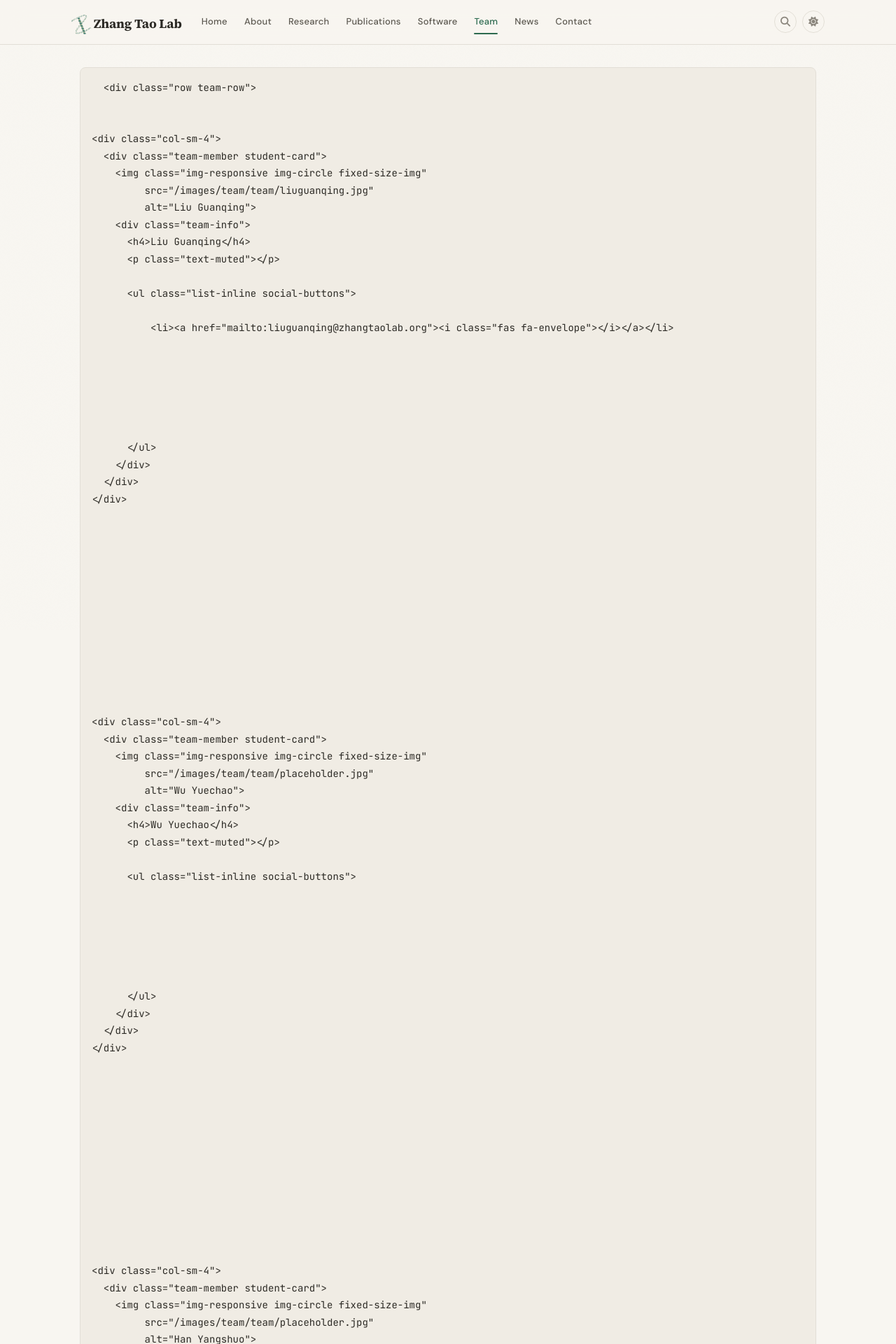
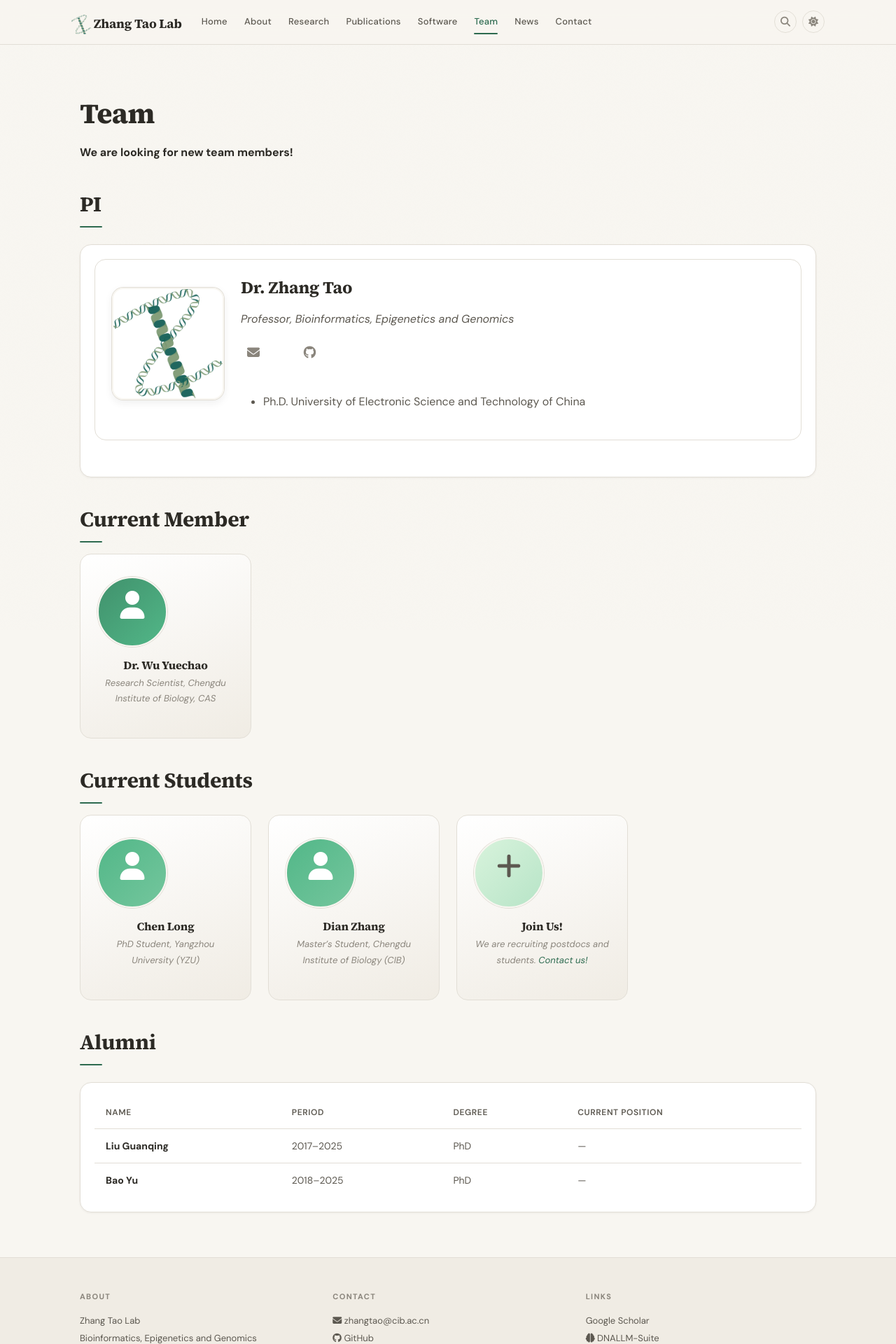
Before and after one commit to zhangtaolab/zhangtaolab.github.io, a Jekyll site: the page built from _pages/team.md, in a window 1280 px wide. Shown: the top 1920 px of the page at 70% size. Built offline with Jekyll 4.4.1, drawn with Linux system fonts in a browser that asks for light colours; a style sheet for code colours, icons or effects is not loaded; some of the changed text lies outside the part shown.

Commit message:
fix(content): rewrite team page and align roster/alumni data with reference (1-02 Task 1)
- Replace _data/team_members.yml with role-based schema (pi/member/student) matching ref-team roster
- Replace _data/alumni.yml with 4-column schema (Liu Guanqing 2017-2025 PhD, Bao Yu 2018-2025 PhD)
- Rewrite _pages/team.md as column-0 flattened HTML mirroring ref-team DOM (fixes 23 escaped-div blocks)
- Delete orphan _data/people.yml (zero template consumers, contradicted reference roster)

```diff
--- a/_data/people.yml
+++ /dev/null
@@ -1,24 +0,0 @@
-- name: Liu Guanqing
-  location: Chengdu Institute of Biology, CAS
-  degree: Ph.D. Candidate
-  year: "2024-"
-
-- name: Wu Yuechao
-  location: Chengdu Institute of Biology, CAS
-  degree: Ph.D. Candidate
-  year: "2024-"
-
-- name: Han Yangshuo
-  location: Chengdu Institute of Biology, CAS
-  degree: Ph.D. Candidate
-  year: "2023-"
-
-- name: Bao Yu
-  location: Chengdu Institute of Biology, CAS
-  degree: M.S. Candidate
-  year: "2024-"
-
-- name: Yang Qiqi
-  location: Chengdu Institute of Biology, CAS
-  degree: M.S. Candidate
-  year: "2024-"
--- a/_data/team_members.yml
+++ b/_data/team_members.yml
@@ -1,24 +1,22 @@
-- name: Liu Guanqing
-  photo: team/liuguanqing.jpg
-  info: PhD Student, Bioinformatics & Genomics
-  email: liuguanqing@zhangtaolab.org
+# Team roster. role: pi | member | student
+- name: Dr. Zhang Tao
+  role: pi
+  position: Professor, Bioinformatics, Epigenetics and Genomics
+  photo: /images/logo.png
+  email: zhangtao@cib.ac.cn
+  scholar: https://scholar.google.com/citations?user=fiqihP4AAAAJ&hl=en
+  github: https://github.com/zhangtaolab
+  education:
+    - "Ph.D. University of Electronic Science and Technology of China"
 
-- name: Wu Yuechao
-  photo: team/placeholder.jpg
-  info: PhD Student, CRISPR & Genome Editing
+- name: Dr. Wu Yuechao
+  role: member
+  position: Research Scientist, Chengdu Institute of Biology, CAS
 
-- name: Han Yangshuo
-  photo: team/placeholder.jpg
-  info: PhD Student, Epigenetics
+- name: Chen Long
+  role: student
+  position: "PhD Student, Yangzhou University (YZU)"
 
-- name: Bao Yu
-  photo: team/baoyu.jpg
-  info: Master's Student, Comparative Genomics
-
-- name: Yang Qiqi
-  photo: team/yangqiqi.jpg
-  info: Master's Student, Plant Genomics
-
-- name: "Join Us!"
-  photo: team/placeholder.jpg
-  info: We are recruiting postdocs and students. Contact us!
+- name: Dian Zhang
+  role: student
+  position: "Master's Student, Chengdu Institute of Biology (CIB)"
--- a/_pages/team.md
+++ b/_pages/team.md
@@ -1,6 +1,6 @@
 ---
+title: "Team"
 layout: team
-title: Team
 permalink: /team/
 ---
 
@@ -8,166 +8,101 @@ permalink: /team/
 p, li, h1, h2, h3, h4 { max-width: none !important; }
 </style>
 
-{% if site.data.team_members %}
-  {% for member in site.data.team_members %}
-    {% assign is_pi = false %}
-    {% if member.name == "Zhang Tao" or member.position contains "Professor" or member.position contains "PI" %}
-      {% assign is_pi = true %}
-    {% endif %}
+<h1 class="page-title">Team</h1>
 
-    {% if is_pi %}
-<!-- PI Section -->
+<p><strong>We are looking for new team members!</strong></p>
+
+{% assign pi = site.data.team_members | where: "role", "pi" | first %}
+{% assign staff = site.data.team_members | where: "role", "member" %}
+{% assign students = site.data.team_members | where: "role", "student" %}
+
+<h2 class="section-heading">PI</h2>
+
+{% if pi %}
 <div class="section-card">
-  <div class="pi-card">
-    <img class="pi-photo fixed-size-img"
-         src="{{ site.baseurl }}/images/team/{% if member.photo %}{{ member.photo }}{% else %}avatar.jpg{% endif %}"
-         alt="{{ member.name }}" loading="lazy">
-    <div>
-      <h3 class="pi-name">{{ member.name }}</h3>
-      <p style="font-style: italic; color: var(--text-secondary);">{{ member.position }}</p>
-      {% if member.institution %}
-      <p style="font-style: italic; color: var(--text-secondary);">{{ member.institution }}</p>
-      {% endif %}
-      <div class="pi-links">
-        {% if member.email %}
-          <a href="mailto:{{ member.email }}" class="icon-link" title="Email"><i class="fas fa-envelope"></i></a>
-        {% endif %}
-        {% if member.scholar %}
-          <a href="{{ member.scholar }}" target="_blank" class="icon-link" title="Google Scholar"><i class="fas fa-graduation-cap"></i></a>
-        {% endif %}
-        {% if member.orcid %}
-          <a href="https://orcid.org/{{ member.orcid }}" target="_blank" class="icon-link" title="ORCID"><i class="fab fa-orcid"></i></a>
-        {% endif %}
-        {% if member.github %}
-          <a href="https://github.com/{{ member.github }}" target="_blank" class="icon-link" title="GitHub"><i class="fab fa-github"></i></a>
-        {% endif %}
-        {% if member.twitter %}
-          <a href="https://twitter.com/{{ member.twitter }}" target="_blank" class="icon-link" title="Twitter"><i class="fab fa-twitter"></i></a>
-        {% endif %}
-        {% if member.website %}
-          <a href="{{ member.website }}" target="_blank" class="icon-link" title="Website"><i class="fas fa-globe"></i></a>
-        {% endif %}
-      </div>
-      {% if member.education %}
-      <ul style="margin-top: var(--space-4);">
-        {% for edu in member.education %}
-        <li>{{ edu }}</li>
-        {% endfor %}
-      </ul>
-      {% endif %}
-    </div>
-  </div>
+<div class="pi-card">
+{% if pi.photo %}
+<img src="{{ site.url }}{{ site.baseurl }}{{ pi.photo }}" class="pi-photo" alt="{{ pi.name }}" loading="lazy"/>
+{% else %}
+<div class="pi-photo-placeholder"><i class="fa-solid fa-user"></i></div>
+{% endif %}
+<div>
+<h3 class="pi-name">{{ pi.name }}</h3>
+<p style="font-style: italic; color: var(--text-secondary);">{{ pi.position }}</p>
+<div class="pi-links">
+{% if pi.email %}<a class="icon-link" href="mailto:{{ pi.email }}" title="Email"><i class="fa-solid fa-envelope"></i></a>{% endif %}
+{% if pi.scholar %}<a class="icon-link" href="{{ pi.scholar }}" title="Google Scholar"><i class="ai ai-google-scholar"></i></a>{% endif %}
+{% if pi.github %}<a class="icon-link" href="{{ pi.github }}" title="GitHub"><i class="fa-brands fa-github"></i></a>{% endif %}
 </div>
-    {% else %}
+{% if pi.education %}
+<ul style="margin-top: var(--space-4);">
+{% for edu in pi.education %}
+<li>{{ edu }}</li>
+{% endfor %}
+</ul>
+{% endif %}
+</div>
+</div>
+</div>
+{% endif %}
 
-    {% assign mod = forloop.index0 | modulo: 3 %}
-    {% if mod == 0 %}
-      <div class="row team-row">
-    {% endif %}
+{% if staff.size > 0 %}
+<h2 class="section-heading">Current Member</h2>
 
-    <div class="col-sm-4">
-      <div class="team-member student-card">
-        <img class="img-responsive img-circle fixed-size-img"
-             src="{{ site.baseurl }}/images/team/{% if member.photo %}{{ member.photo }}{% else %}avatar.jpg{% endif %}"
-             alt="{{ member.name }}">
-        <div class="team-info">
-          <h4>{{ member.name }}</h4>
-          <p class="text-muted">{{ member.position }}</p>
-          {% if member.research_interests %}
-            <p class="research-interests">{{ member.research_interests }}</p>
-          {% endif %}
-          <ul class="list-inline social-buttons">
-            {% if member.email %}
-              <li><a href="mailto:{{ member.email }}"><i class="fas fa-envelope"></i></a></li>
-            {% endif %}
-            {% if member.scholar %}
-              <li><a href="{{ member.scholar }}" target="_blank"><i class="fas fa-graduation-cap"></i></a></li>
-            {% endif %}
-            {% if member.orcid %}
-              <li><a href="https://orcid.org/{{ member.orcid }}" target="_blank"><i class="fab fa-orcid"></i></a></li>
-            {% endif %}
-            {% if member.github %}
-              <li><a href="https://github.com/{{ member.github }}" target="_blank"><i class="fab fa-github"></i></a></li>
-            {% endif %}
-            {% if member.twitter %}
-              <li><a href="https://twitter.com/{{ member.twitter }}" target="_blank"><i class="fab fa-twitter"></i></a></li>
-            {% endif %}
-            {% if member.website %}
-              <li><a href="{{ member.website }}" target="_blank"><i class="fas fa-globe"></i></a></li>
-            {% endif %}
-          </ul>
-        </div>
-      </div>
-    </div>
+<div class="team-grid">
+{% for member in staff %}
+<div class="team-card">
+<div class="team-photo" style="display:flex;align-items:center;justify-content:center;background:linear-gradient(135deg, #40916c 0%, #52b788 100%);">
+<i class="fa-solid fa-user" style="font-size: 2.5rem; color: white;"></i>
+</div>
+<h4 class="team-name">{{ member.name }}</h4>
+<p class="team-info">{{ member.position }}</p>
+</div>
+{% endfor %}
+</div>
+{% endif %}
 
-    {% if mod == 2 or forloop.last %}
-      </div>
-    {% endif %}
-    {% endif %}
-  {% endfor %}
+{% if students.size > 0 %}
+<h2 class="section-heading">Current Students</h2>
+
+<div class="team-grid">
+{% for member in students %}
+<div class="team-card">
+<div class="team-photo" style="display:flex;align-items:center;justify-content:center;background:linear-gradient(135deg, #52b788 0%, #74c69d 100%);">
+<i class="fa-solid fa-user" style="font-size: 2.5rem; color: white;"></i>
+</div>
+<h4 class="team-name">{{ member.name }}</h4>
+<p class="team-info">{{ member.position }}</p>
+</div>
+{% endfor %}
+<div class="team-card">
+<div class="team-photo" style="display:flex;align-items:center;justify-content:center;background:linear-gradient(135deg, #d8f3dc 0%, #b7e4c7 100%); color: #2d6a4f;">
+<i class="fa-solid fa-plus" style="font-size: 2.5rem;"></i>
+</div>
+<h4 class="team-name">Join Us!</h4>
+<p class="team-info">We are recruiting postdocs and students. <a href="{{ site.url }}{{ site.baseurl }}/contact/">Contact us!</a></p>
+</div>
+</div>
 {% endif %}
 
 {% if site.data.alumni %}
-  <div class="section-card">
-    <h2 class="section-subtitle">Alumni</h2>
-    <table class="alumni-table">
-      <thead>
-        <tr>
-          <th>Name</th>
-          <th>Duration</th>
-          <th>Current Position</th>
-        </tr>
-      </thead>
-      <tbody>
-        {% for alum in site.data.alumni %}
-          <tr>
-            <td>{{ alum.name }}</td>
-            <td>{{ alum.duration }}</td>
-            <td>{{ alum.info }}</td>
-          </tr>
-        {% endfor %}
-      </tbody>
-    </table>
-  </div>
+<h2 class="section-heading">Alumni</h2>
+
+<div class="section-card">
+<table class="alumni-table">
+<thead>
+<tr><th>Name</th><th>Period</th><th>Degree</th><th>Current Position</th></tr>
+</thead>
+<tbody>
+{% for alum in site.data.alumni %}
+<tr>
+<td><strong>{{ alum.name }}</strong></td>
+<td>{{ alum.period }}</td>
+<td>{{ alum.degree }}</td>
+<td>{{ alum.position }}</td>
+</tr>
+{% endfor %}
+</tbody>
+</table>
+</div>
 {% endif %}
-
-<div class="row" style="margin-top: 3rem;">
-  <div class="col-sm-4 col-sm-offset-4">
-    <div class="team-member join-us-card">
-      <div class="join-icon"><i class="fas fa-user-plus"></i></div>
-      <div class="team-info">
-        <h4>Join Us!</h4>
-        <p class="text-muted">We are always looking for motivated researchers. Please <a href="mailto:{{ site.email }}">contact us</a> to discuss opportunities.</p>
-      </div>
-    </div>
-  </div>
-</div>
-
-<style>
-.pi-card { display: flex; gap: 2rem; align-items: flex-start; flex-wrap: wrap; }
-.pi-photo { width: 160px; height: 200px; object-fit: cover; border-radius: var(--radius); border: 1px solid var(--border); flex-shrink: 0; background: #f0f0eb; }
-.pi-name { font-size: 1.5rem; font-weight: 700; font-family: 'Source Serif 4', serif; margin-bottom: 0.25rem; }
-.pi-links { display: flex; gap: var(--space-2); margin-top: var(--space-3); }
-.icon-link { color: var(--text-secondary); font-size: 1.1rem; transition: color 0.2s; }
-.icon-link:hover { color: var(--accent); }
-.team-row { margin-bottom: 2rem; }
-.team-member { text-align: center; margin-bottom: 2rem; padding: 1.5rem; border-radius: 8px; transition: box-shadow 0.3s ease; }
-.team-member:hover { box-shadow: 0 4px 20px rgba(0,0,0,0.08); }
-.fixed-size-img { width: 180px; height: 180px; object-fit: cover; border-radius: 50%; margin: 0 auto 1rem; }
-.pi-card .fixed-size-img { width: 160px; height: 200px; border-radius: var(--radius); border: 1px solid var(--border); background: #f0f0eb; }
-.team-info h4 { font-weight: 700; margin-bottom: 0.25rem; }
-.team-info .text-muted { color: #777; font-size: 0.9rem; margin-bottom: 0.5rem; }
-.research-interests { font-size: 0.85rem; color: #555; line-height: 1.4; margin-bottom: 0.75rem; }
-.social-buttons { padding: 0; margin: 0; }
-.social-buttons li { display: inline-block; margin: 0 4px; }
-.social-buttons a { display: inline-block; width: 32px; height: 32px; line-height: 32px; border-radius: 50%; background: var(--accent); color: #fff; text-align: center; font-size: 0.85rem; transition: background 0.2s; }
-.social-buttons a:hover { background: var(--accent-dark); }
-.section-subtitle { font-size: 1.75rem; font-weight: 800; font-family: 'Source Serif 4', serif; margin-bottom: 1.5rem; color: var(--text-primary); border-bottom: 2px solid var(--accent); display: inline-block; padding-bottom: 0.25rem; }
-.alumni-table { width: 100%; border-collapse: collapse; margin-top: 1rem; }
-.alumni-table th, .alumni-table td { padding: 0.75rem 1rem; text-align: left; border-bottom: 1px solid #e0e0e0; }
-.alumni-table th { font-weight: 700; color: var(--text-primary); }
-.alumni-table tbody tr:hover { background: #f8f8f8; }
-.join-us-card { border: 2px dashed var(--accent); border-radius: 12px; padding: 2rem; cursor: default; }
-.join-us-card:hover { box-shadow: 0 4px 20px rgba(0,0,0,0.1); border-style: solid; }
-.join-icon { font-size: 3rem; color: var(--accent); margin-bottom: 1rem; }
-</style>
```
Also changed, not shown: _data/alumni.yml (+8 -10 lines).
